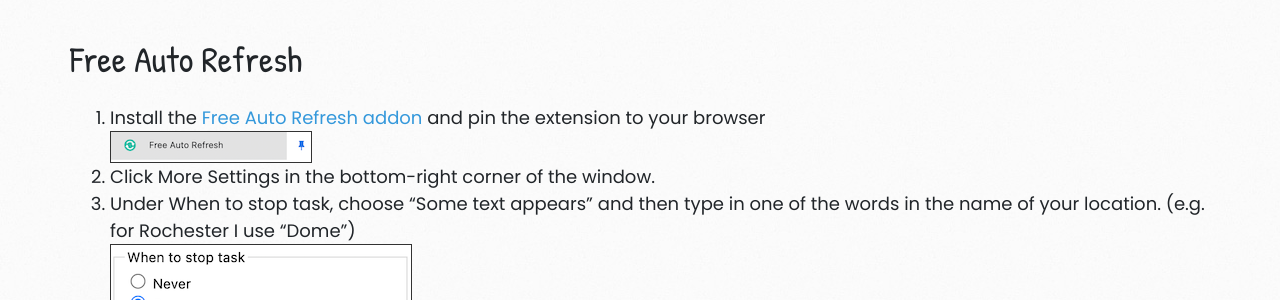
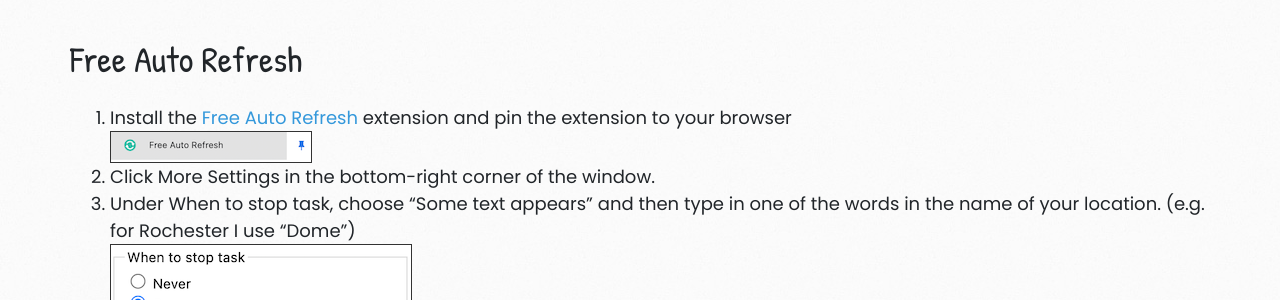
Before and after one commit to loganrath/dwap-main, a Jekyll site: the page built from autorefresh.md, in a window 1280 px wide. Shown: the part 420-720 px from the top of the page. Built offline with Jekyll 4.4.1, drawn with Linux system fonts in a browser that asks for light colours; nearby versions of some CDN libraries.

Commit message:
extension

```diff
--- a/autorefresh.md
+++ b/autorefresh.md
@@ -6,7 +6,7 @@
 An auto refresher will automatically refresh your browser page. Some have more features than others. Here are the ones we've used:
 
 # Free Auto Refresh
-1. Install the [Free Auto Refresh addon](https://www.google.com/url?q=https://chrome.google.com/webstore/detail/free-auto-refresh/lfkfikiejjfhpfbpgfolfkkdjpepmkal){:target="_blank"} and pin the extension to your browser
+1. Install the [Free Auto Refresh](https://www.google.com/url?q=https://chrome.google.com/webstore/detail/free-auto-refresh/lfkfikiejjfhpfbpgfolfkkdjpepmkal){:target="_blank"} extension and pin the extension to your browser
 ![Screenshot showing puzzle piece to click](/assets/images/how-far.png)
 2. Click More Settings in the bottom-right corner of the window.
 3. Under When to stop task, choose “Some text appears” and then type in one of the words in the name of your location. (e.g. for Rochester I use “Dome”)
```
